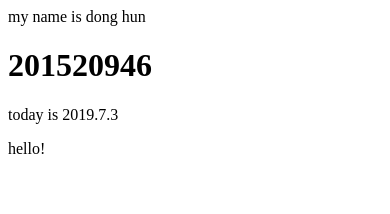
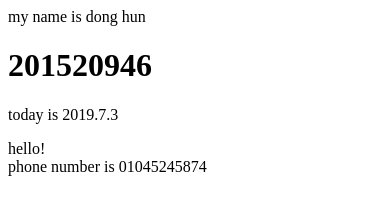
Before and after one commit to ajourealcoding1/team1homepage, a plain HTML site: page lee.html in a window 390 px wide. Drawn offline with Linux system fonts and the light colour scheme.

Commit message:
add phonenumber

```diff
--- a/lee.html
+++ b/lee.html
@@ -11,7 +11,7 @@
 
 	</body>
 
-	<footer>hello!</footer>
+	<footer>hello!<br>phone number is 01045245874</footer>
 
 
 
```
